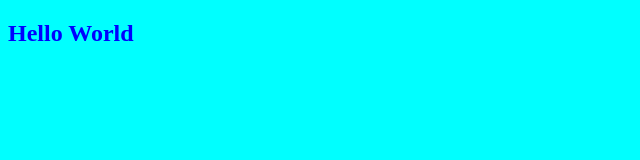
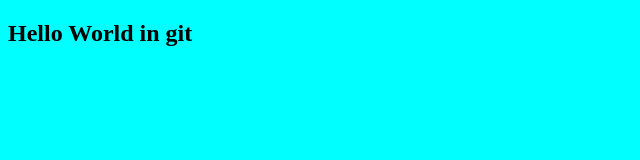
Before and after one commit to Ahmed-alaa87/Git-Course, a plain HTML site: page index.html in a window 1280 px wide. Shown: the whole page, without its empty margins (0-640 px from the left). Drawn offline with Linux system fonts and the light colour scheme.

Commit message:
change in html css

```diff
--- a/index.html
+++ b/index.html
@@ -7,7 +7,7 @@
     <link rel="stylesheet" href="style.css">
 </head>
 <body>
-    <h2>Hello World</h2>
+    <h2>Hello World in git </h2>
     <script src="app.js"></script>
 </body>
 </html>
--- a/style.css
+++ b/style.css
@@ -1,5 +1,5 @@
 h2{
-    color: blue;
+    color: rgb(1, 1, 1);
 }
 body{
     background-color: aqua;
```
